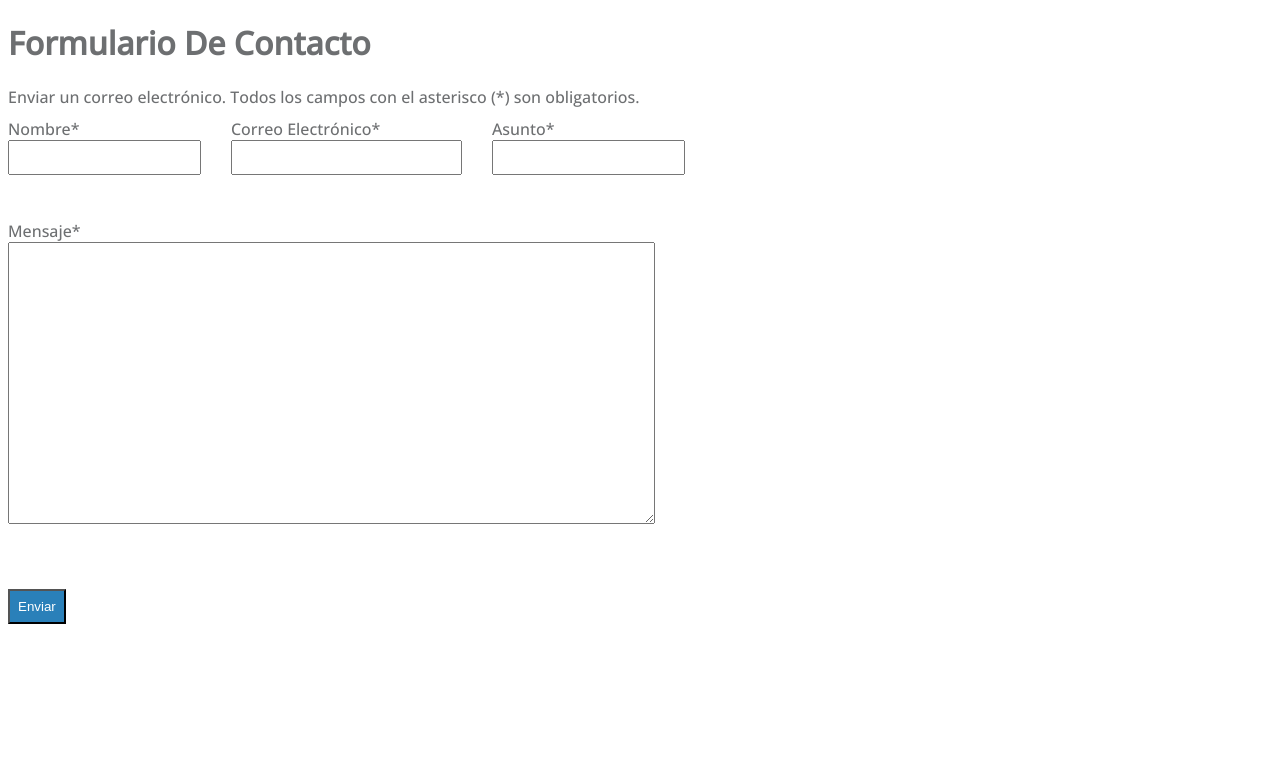
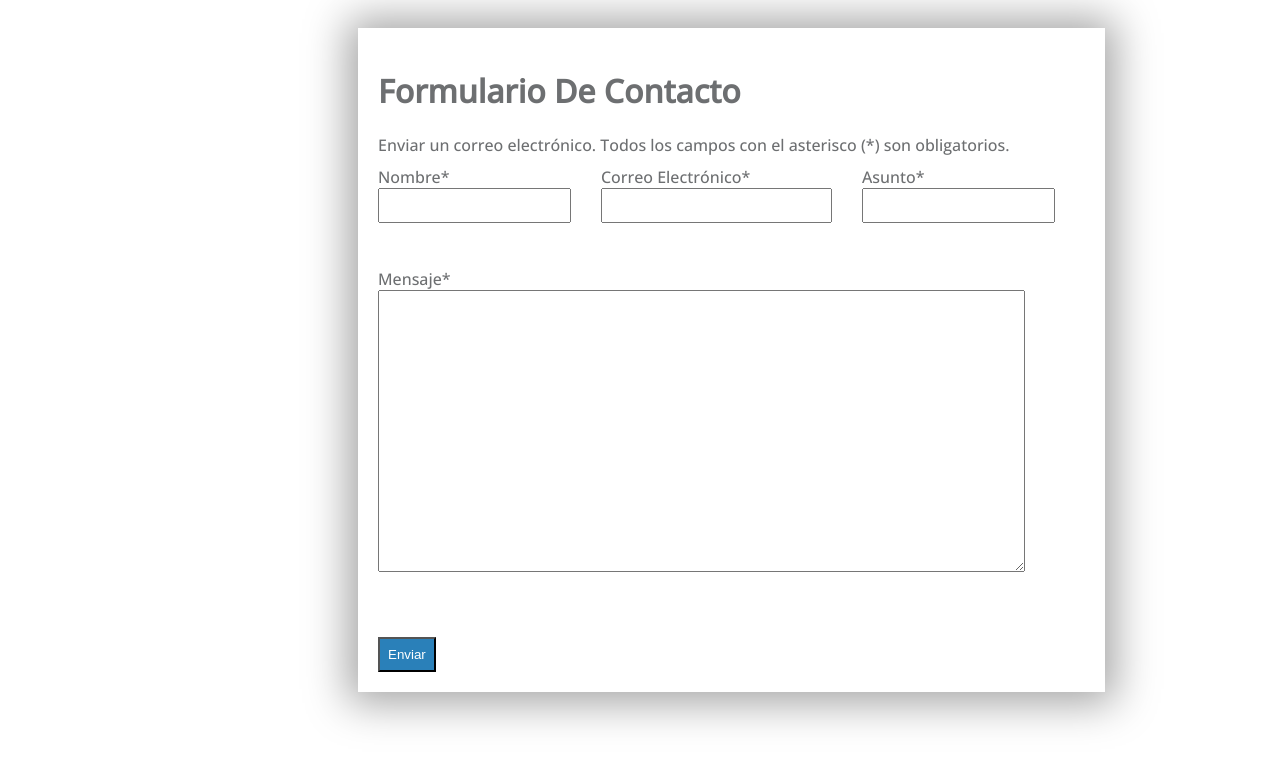
Before and after one commit to Roberit/ProyectoIII, a plain HTML site: page index.html in a window 1280 px wide. Drawn offline with nearby package versions, Linux system fonts and the light colour scheme.

Commit message:
Ultima Version

```diff
--- a/index.html
+++ b/index.html
@@ -13,9 +13,11 @@
 </head>
 <body>
 
+  <div id="contenido">
     <h1>Formulario De Contacto</h1>
 
     <a>Enviar un correo electrónico. Todos los campos con el asterisco (*) son obligatorios.</a>
+
 
 
     <div class="formulario">
@@ -53,6 +55,7 @@
   </div>
 
   <button id="btn">Enviar</button>
+</div>
 
 </body>
 </html>
--- a/styles/style.css
+++ b/styles/style.css
@@ -41,3 +41,15 @@ body {
     background-color: #2A80B9;
     color: white;
 }
+
+#contenido {
+    margin-top: 20px;
+    margin-left: 350px;
+
+    padding: 20px;
+    position: absolute;
+    box-shadow: 0px 1px 40px 10px rgba(0, 0, 0, 0.36);
+
+
+
+}
```
Lines whose indentation alone changed are shown as unchanged.
